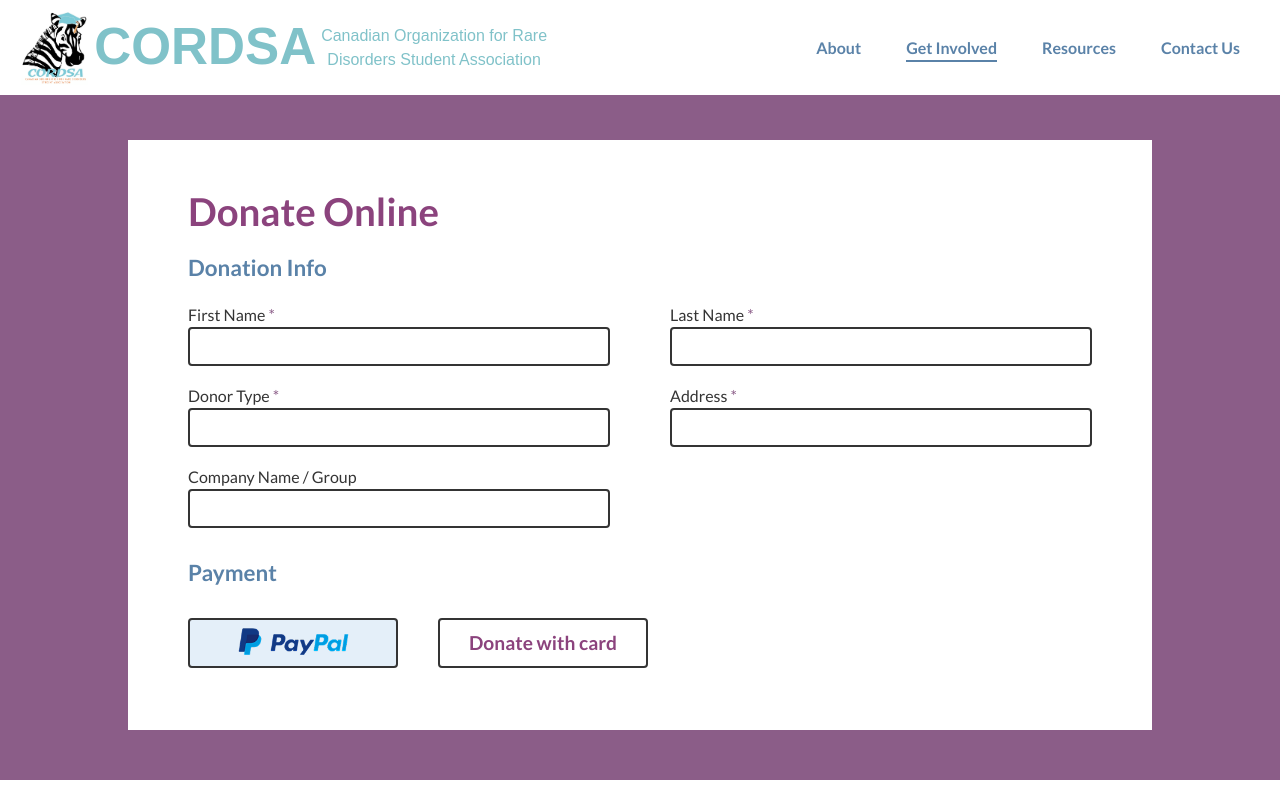
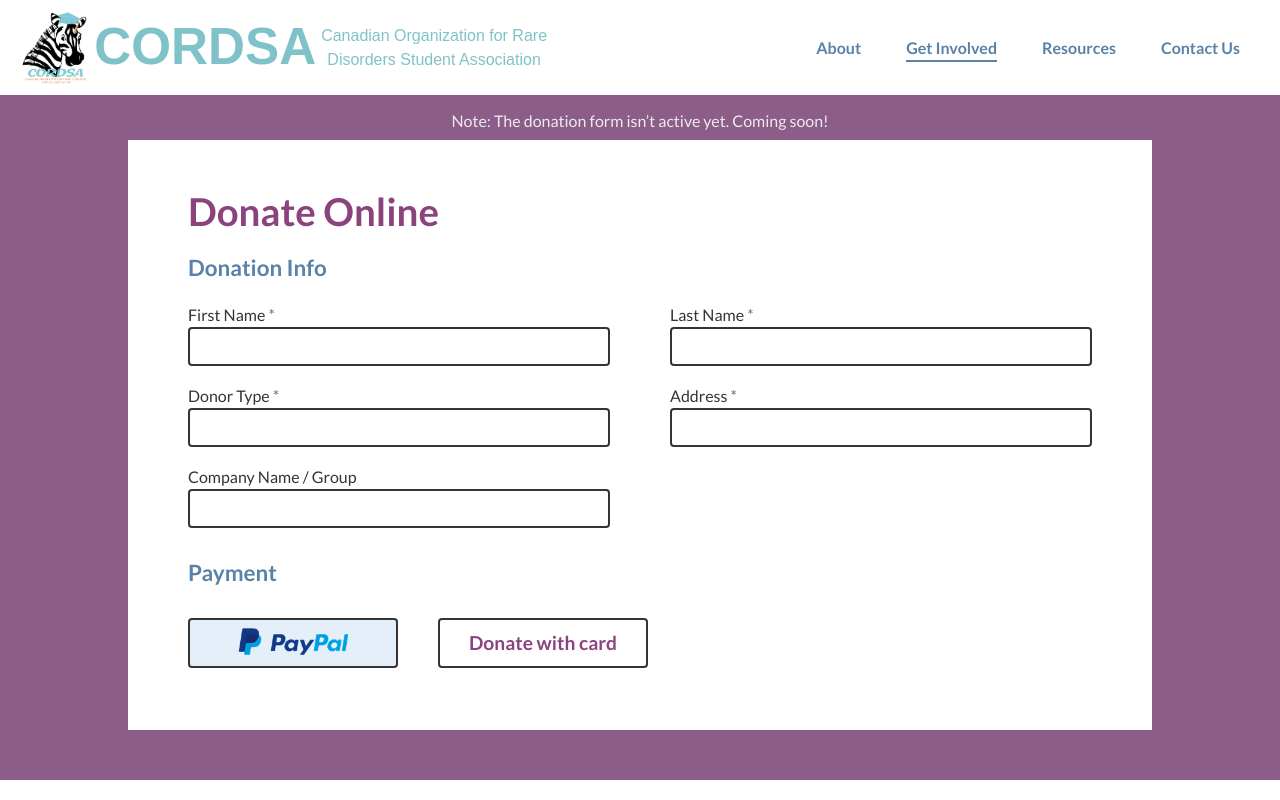
Before and after one commit to cordsa/cordsa-website, a React (Vite) app: page /get-involved in a window 1280 px wide. Shown: the top 800 px of the page. Built offline with nearby package versions, Linux system fonts and the light colour scheme; a web font is replaced by a local one.

Commit message:
Add donation form wip note

```diff
--- a/src/pages/involve-page/donate-form/DonateForm.css
+++ b/src/pages/involve-page/donate-form/DonateForm.css
@@ -7,6 +7,15 @@
   background-color: var(--secondary-color-1);
   padding-top: 140px;
   box-sizing: border-box;
+  position: relative;
+}
+
+.donate-note {
+  position: absolute;
+  font-size: 1rem;
+  top: 14%;
+  left: 50%;
+  transform: translateX(-50%);
 }
 
 .donate-box {
--- a/src/pages/involve-page/donate-form/DonateForm.tsx
+++ b/src/pages/involve-page/donate-form/DonateForm.tsx
@@ -26,6 +26,7 @@ export function DonateForm() {
   return (
     <>
       <section id="donate-form">
+        <p className="donate-note">Note: The donation form isn’t active yet. Coming soon!</p>
         <div className="donate-box">
           <h1>Donate Online</h1>
           <h2>Donation Info</h2>
```
